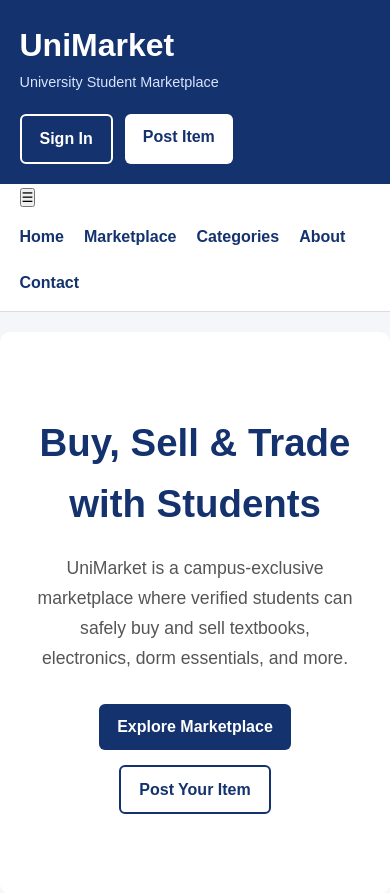
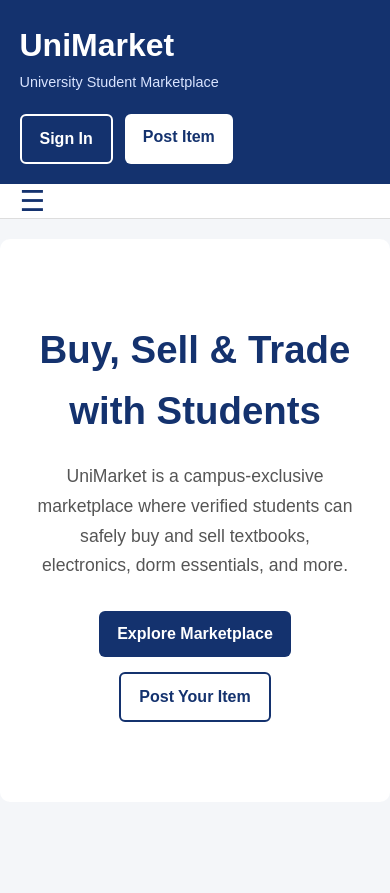
Before and after one commit to titan000001/university-student-marketplace, a PHP site: page /pages/home.html in a window 390 px wide. Shown: the top 893 px of the page. Run offline with PHP 8.4, Linux system fonts and the light colour scheme.

Commit message:
Add responsive menu toggle styles for mobile

```diff
--- a/frontend/css/styles.css
+++ b/frontend/css/styles.css
@@ -387,3 +387,39 @@ body {
     font-size: 0.9rem;
     color: #d9e4ff;
 }
+
+.menu-toggle{
+    display:none;
+    background:none;
+    border:none;
+    font-size:1.8rem;
+    cursor:pointer;
+    color:#14326e;
+}
+
+/* Desktop */
+.main-nav .container{
+    display:flex;
+    justify-content:space-between;
+    align-items:center;
+}
+
+/* Mobile */
+@media (max-width:768px){
+
+    .menu-toggle{
+        display:block;
+    }
+
+    .main-nav ul{
+        display:none;
+        flex-direction:column;
+        width:100%;
+        margin-top:15px;
+    }
+
+    .main-nav ul.active{
+        display:flex;
+    }
+
+}
```
